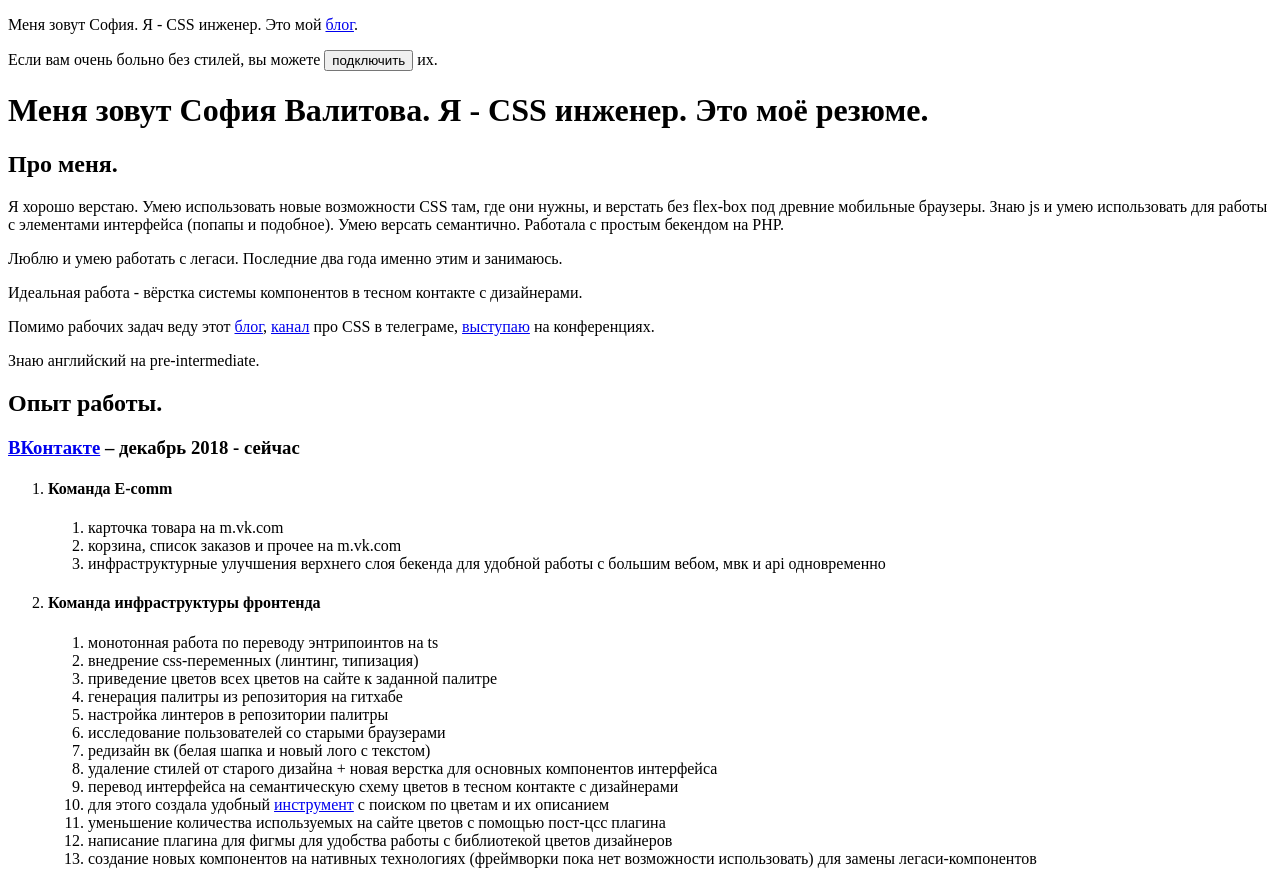
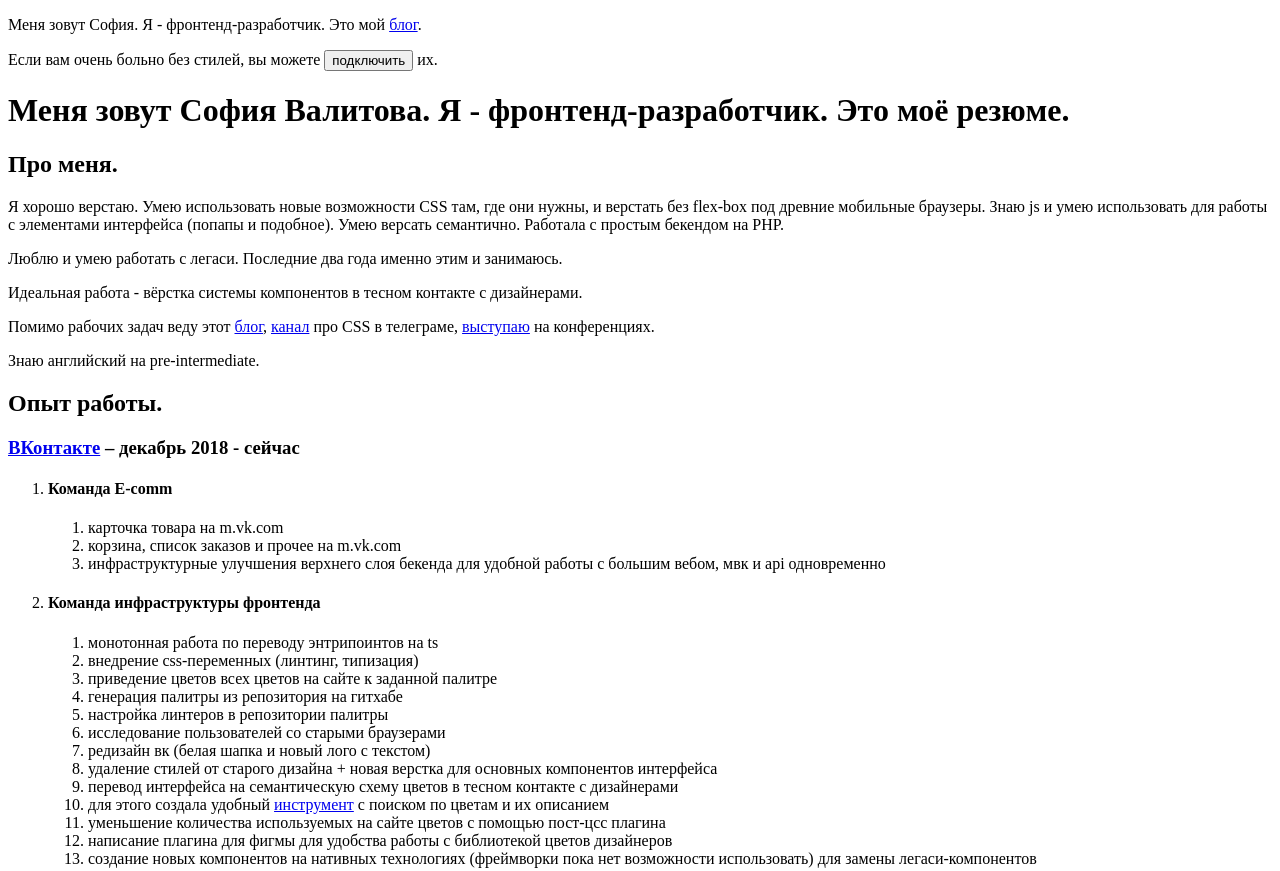
Before and after one commit to ariarzer/ru_blog, a plain HTML site: page resume.html in a window 1280 px wide. Shown: the top 871 px of the page. Drawn offline with Linux system fonts and the light colour scheme.

Commit message:
Update resume.html

```diff
--- a/resume.html
+++ b/resume.html
@@ -4,7 +4,7 @@
     <meta charset="UTF-8">
     <title>CSS-engineer. Resume.</title>
 
-    <meta name="description" content="Меня зовут София. Я - CSS инженер. Это моё резюме.">
+    <meta name="description" content="Меня зовут София. Я - фронтенд-разработчик. Это моё резюме.">
 
     <meta property="og:url" content="https://ariarzer.dev/">
     <meta property="og:type" content="website">
@@ -23,7 +23,7 @@
 <body>
 
 <header>
-    <p>Меня зовут София. Я - CSS инженер. Это мой <a href="/">блог</a>.</p>
+    <p>Меня зовут София. Я - фронтенд-разработчик. Это мой <a href="/">блог</a>.</p>
     <p class="NoVisibleWithStyle">Если вам очень больно без стилей, вы можете
         <button onclick="document.getElementById('style_link').href='style/common.css'">
             подключить
@@ -31,7 +31,7 @@
     </p>
 </header>
 
-<h1>Меня зовут София Валитова. Я - CSS инженер. Это моё резюме.</h1>
+<h1>Меня зовут София Валитова. Я - фронтенд-разработчик. Это моё резюме.</h1>
 
 <main>
     <h2>Про меня.</h2>
```
